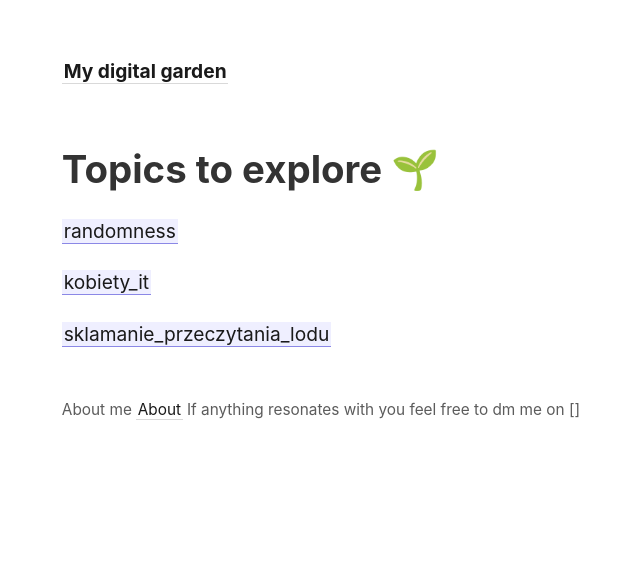
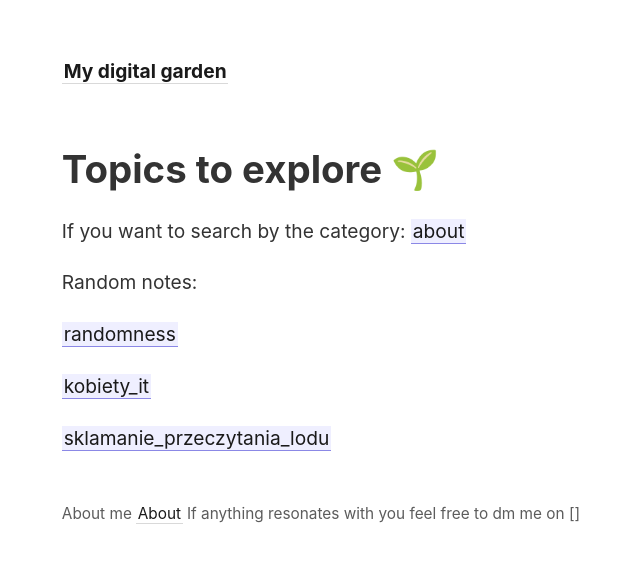
Before and after one commit to KKrzelowska/my-digital-garden, a Jekyll site: the page built from _pages/explore.md, in a window 1280 px wide. Shown: the top 563 px of the page, without its empty margins (15-655 px from the left). Built offline with Jekyll 4.4.1, drawn with Linux system fonts in a browser that asks for light colours.

Commit message:
Update explore.md

```diff
--- a/_pages/explore.md
+++ b/_pages/explore.md
@@ -6,6 +6,10 @@ permalink: /explore
 
 # Topics to explore 🌱
 
+If you want to search by the category: [[about]]
+
+Random notes:
+
 [[randomness]]
 
 [[kobiety_it]]
```
